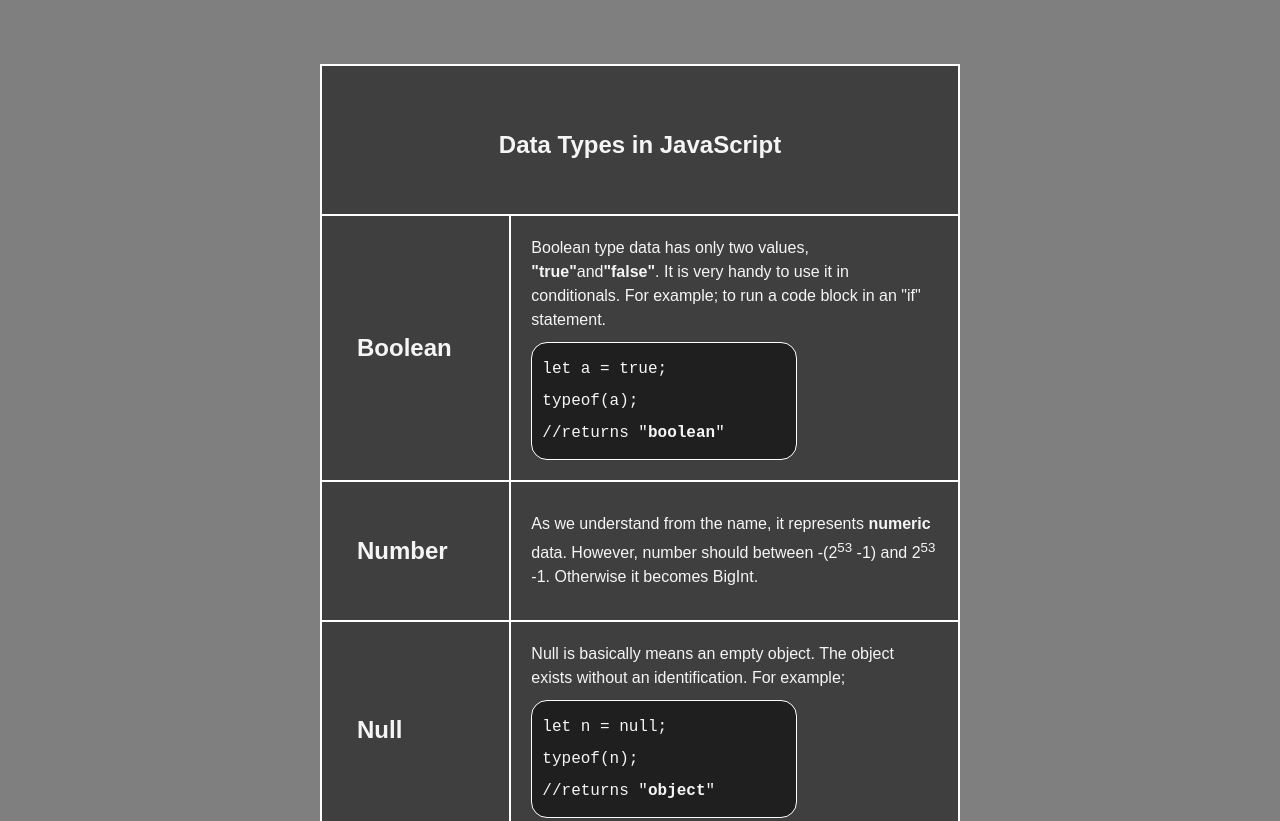
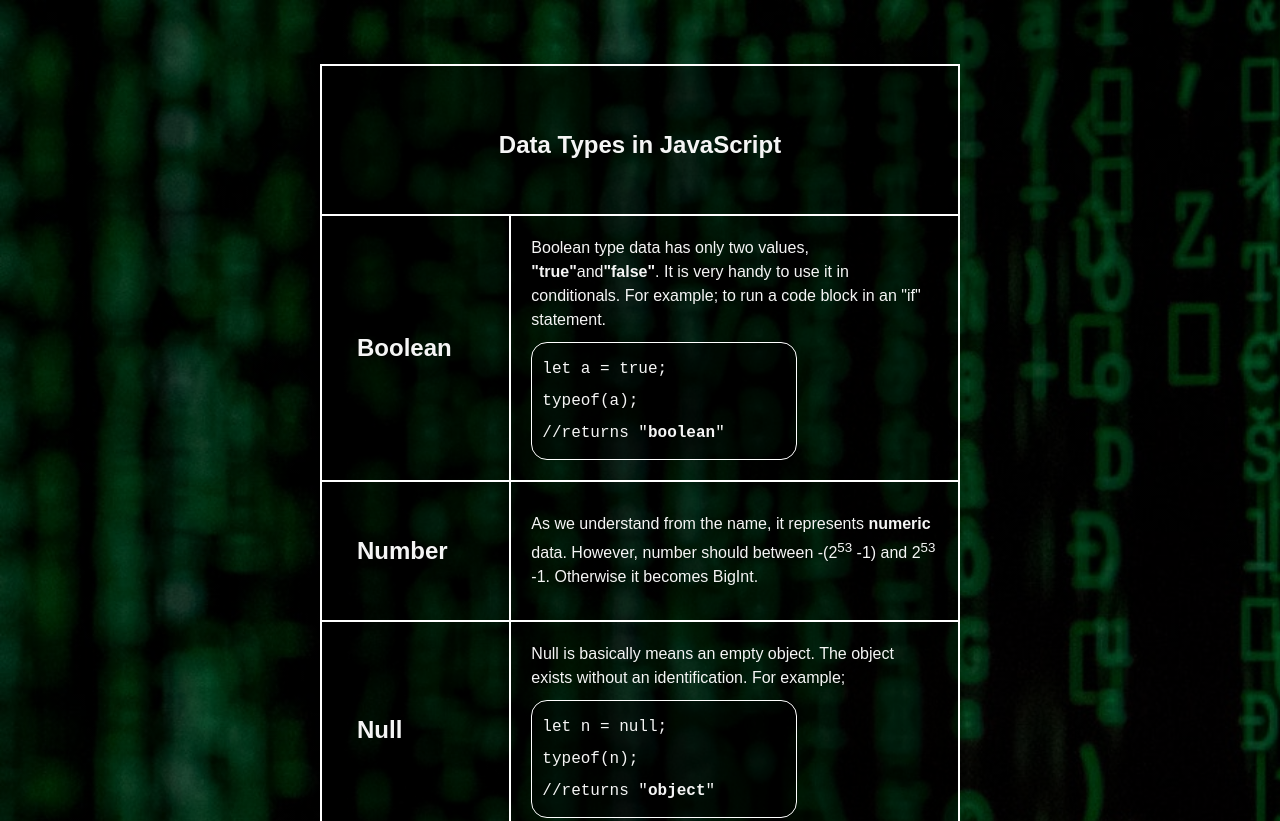
Before and after one commit to cetincakiroglu/Data-Types-Assignment, a plain HTML site: page index.html in a window 1280 px wide. Shown: the top 821 px of the page. Drawn offline with Linux system fonts and the light colour scheme; the site is published under a folder, as on GitHub Pages, so addresses that start at the root find nothing.

Commit message:
Fix image path

```diff
--- a/style.css
+++ b/style.css
@@ -1,5 +1,5 @@
 body {
-    background: linear-gradient(rgba(0, 0, 0, 0.5), rgba(0, 0, 0, 0.5)), url(/background.jpg) no-repeat;
+    background: linear-gradient(rgba(0, 0, 0, 0.5), rgba(0, 0, 0, 0.5)), url(background.jpg) no-repeat;
     background-size: cover;
     color: whitesmoke;
     font-size: 16px;
```
